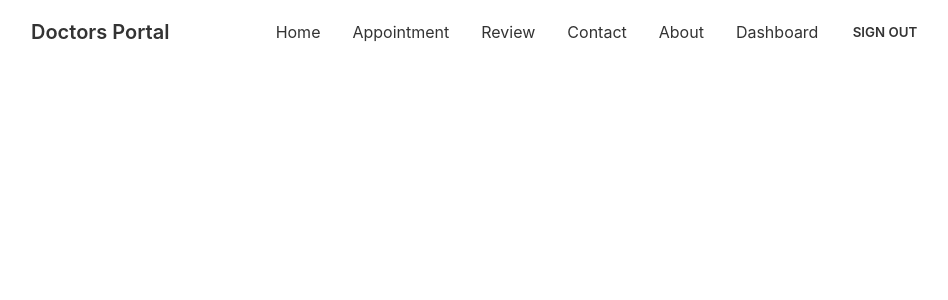
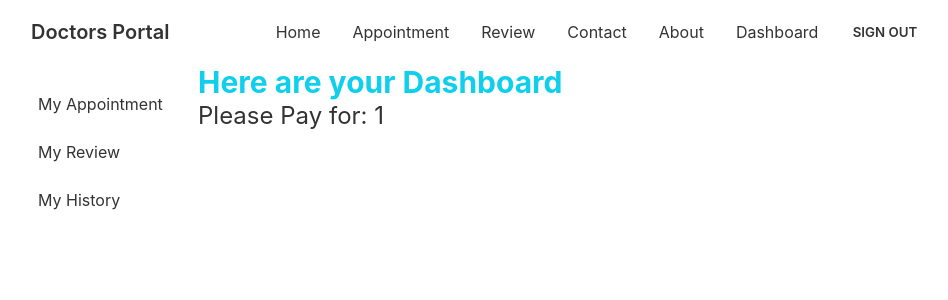
Before and after one commit to Thowhid31/doctors-portal-client-m-71, a React (Create React App) app: page /dashboard/payment/1 in a window 1280 px wide. Shown: the top 300 px of the page, without its empty margins (42-990 px from the left). Built offline with nearby package versions, Linux system fonts and the light colour scheme; no server answers; sample sign-in values are in the browser's storage.

Commit message:
added payment basic button and databasefor setup

```diff
--- a/src/App.js
+++ b/src/App.js
@@ -17,6 +17,7 @@
 import RequireAdmin from './Pages/Login/RequireAdmin';
 import AddDoctor from './Pages/Dashboard/AddDoctors'
 import ManageDoc from './Pages/Dashboard/ManageDoc';
+import Payment from './Pages/Dashboard/Payment';
 
 function App() {
   return (
@@ -36,6 +37,7 @@
           <Route index element={<MyAppointment></MyAppointment>}></Route>
           <Route path='review' element={<MyReview></MyReview>}></Route>
           <Route path='history' element={<MyHistory></MyHistory>}></Route>
+          <Route path='payment/:id' element={<Payment></Payment>}></Route>
           <Route path='users' element={<RequireAdmin><Users></Users></RequireAdmin>}></Route>
           <Route path='adddoctor' element={<RequireAdmin><AddDoctor/></RequireAdmin>}></Route>
           <Route path='mangeDoc' element={<RequireAdmin><ManageDoc/></RequireAdmin>}></Route>
--- a/src/Pages/Dashboard/MyAppointment.js
+++ b/src/Pages/Dashboard/MyAppointment.js
@@ -1,7 +1,7 @@
 import { signOut } from 'firebase/auth';
 import React, { useEffect, useState } from 'react';
 import { useAuthState } from 'react-firebase-hooks/auth';
-import { useNavigate } from 'react-router-dom';
+import { Link, useNavigate } from 'react-router-dom';
 import auth from '../../firebase.init';
 
 const MyAppointment = () => {
@@ -50,6 +50,7 @@
         <th>Date</th>
         <th>Slot</th>
         <th>Treatment</th>
+        <th>Payment</th>
       </tr>
     </thead>
     <tbody>
@@ -60,6 +61,10 @@
             <td>{a.date}</td>
             <td>{a.slot}</td>
             <td>{a.treatment}</td>
+            <td>
+              {(a.price && !a.paid) && <Link to={`/dashboard/payment/${a._id}`}><button className='btn btn-xs btn-success'>Pay</button></Link>}
+              {(a.price && a.paid) && <span className='text-success'>Paid</span>}
+              </td>
           </tr>)
       }
 
--- /dev/null
+++ b/src/Pages/Dashboard/Payment.js
@@ -0,0 +1,13 @@
+import React from 'react';
+import { useParams } from 'react-router-dom';
+
+const Payment = () => {
+    const {id} = useParams()
+    return (
+        <div>
+            <h1 className='text-2xl'>Please Pay for: {id}</h1>
+        </div>
+    );
+};
+
+export default Payment;
```
